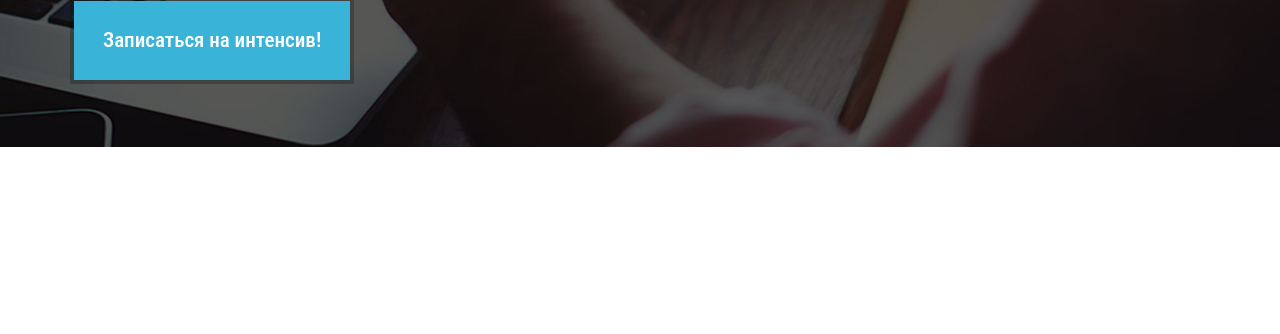
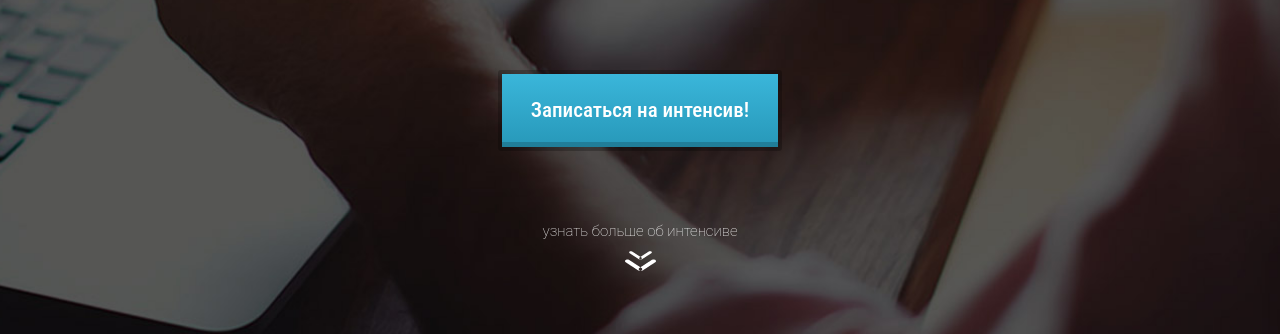
Before and after one commit to legli-dev/project1, a plain HTML site: page index.html in a window 1280 px wide. Shown: the part 473-807 px from the top of the page. Drawn offline with Linux system fonts and the light colour scheme.

Commit message:
Закончил секцию/блок Promo

```diff
--- a/css/style.css
+++ b/css/style.css
@@ -66,15 +66,40 @@
   font-weight: 300;
   line-height: 28px;
   color: #FFFFFF;
+  margin-bottom: 73px;
+}
+.mark-free {
+  font-family: "Roboto - Bold";
+  font-weight: 700;
+  color: #f9bf3b;
+
 }
 .toIntensive-btn {
+  display: block;
+  margin: 0 auto;
+  margin-bottom: 73px;
   padding: 29px;
   font-family: 'Roboto Condensed';
   font-size: 21px;
   font-weight: 500;
-  line-height: 21px;
+  line-height: 15px;
   color: #FFFFFF;
-  background-color: #39b4d8;
+  background: linear-gradient(to top, #2798b9 0%, #3ab6da 100%);
   background-clip: padding-box;
   border: 4px solid rgba(0, 0, 0, .23);
+  border-radius: 3px;
+  box-shadow: inset 0 -5px 0 rgba(0, 0, 0, .18);
 }
+.more-text {
+  text-align: center;
+  font-family: Roboto;
+  font-size: 15px;
+  font-weight: 200;
+  line-height: 15px;
+  color: #FFFFFF;
+  margin-bottom: 12px;
+}
+.more-arrow {
+  display: block;
+  margin: 0 auto;
+}
--- a/index.html
+++ b/index.html
@@ -25,6 +25,10 @@
         на предстоящем двухдневном <span class="mark-free">БЕСПЛАТНОМ</span> интенсиве!
       </div>
       <button class="toIntensive-btn">Записаться на интенсив!</button>
+      <div class="more">
+        <div class="more-text">узнать больше об интенсиве</div>
+        <img src="./img/promo/arrow.png" alt="" class="more-arrow">
+      </div>
     </div>
   </div>
 </body>
```
Also changed, not shown: img/promo/arrow.png (added).
